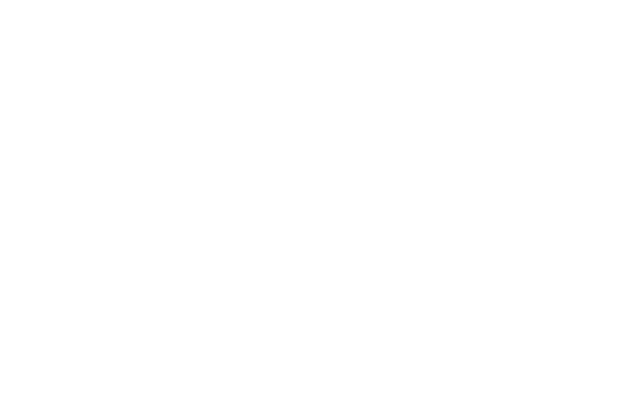
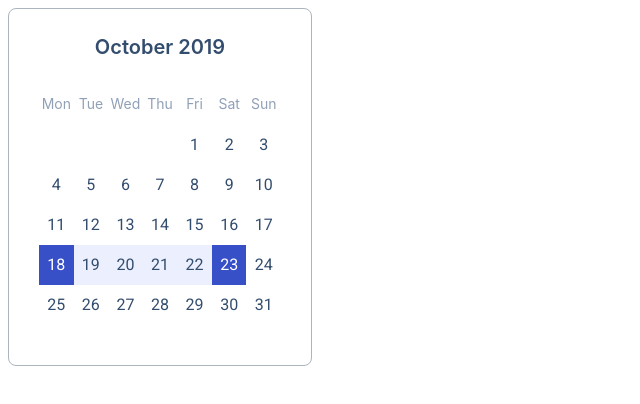
Before and after one commit to js-tasks-ru/htmlcss-20220120_alexander-kuimov, a website: page 05-lection3/03-calendar/index.html in a window 1280 px wide. Shown: the whole page, without its empty margins (0-640 px from the left). Drawn offline with Linux system fonts and the light colour scheme.

Commit message:
Add homework 5-3

```diff
--- a/05-lection3/03-calendar/calendar.css
+++ b/05-lection3/03-calendar/calendar.css
@@ -0,0 +1,57 @@
+.calendar {
+    display: flex;
+    flex-wrap: wrap;
+    max-width: 304px;
+    padding: 26px 30px 40px;
+    border: 1px solid var(--grey-3);
+    box-sizing: border-box;
+    border-radius: 8px;
+}
+
+.calendar__title {
+    display: flex;
+    justify-content: center;
+    width: 100%;
+    font: 600 20px/24px 'Inter', sans-serif;
+    color: var(--grey-7);
+    margin: 0 0 24px;
+}
+
+.calandar__wrapper {
+    position: relative;
+    padding-bottom: 100%;
+    width: 100%;
+}
+
+.calendar__inner {
+    position: absolute;
+    top: 0;
+    left: 0;
+    height: 100%;
+    width: 100%;
+    display: grid;
+    grid-template-columns: repeat(7, 1fr);
+}
+
+.calendar__item {
+    display: flex;
+    align-items: center;
+    justify-content: center;
+    font-weight: 400;
+    font-size: 16px;
+    color: var(--grey-7);
+}
+
+.calendar__item_day {
+    font: 400 14px/20px 'Inter', sans-serif;
+    color: var(--grey-6);
+}
+
+.calendar__item_selected-day {
+    background-color: var(--blue);
+    color: var(--white);
+}
+
+.calendar__item_selected {
+    background-color: var(--light-blue);
+}
--- a/05-lection3/03-calendar/index.html
+++ b/05-lection3/03-calendar/index.html
@@ -7,6 +7,55 @@
         <title>Calendar</title>
     </head>
     <body>
+        <div class="calendar">
+            <div class="calendar__title">October 2019</div>
+            <div class="calandar__wrapper">
+                <div class="calendar__inner">
+                    <span class="calendar__item calendar__item_day">Mon</span>
+                    <span class="calendar__item calendar__item_day">Tue</span>
+                    <span class="calendar__item calendar__item_day">Wed</span>
+                    <span class="calendar__item calendar__item_day">Thu</span>
+                    <span class="calendar__item calendar__item_day">Fri</span>
+                    <span class="calendar__item calendar__item_day">Sat</span>
+                    <span class="calendar__item calendar__item_day">Sun</span>
+                    <span class="calendar__item"></span>
+                    <span class="calendar__item"></span>
+                    <span class="calendar__item"></span>
+                    <span class="calendar__item"></span>
+                    <span class="calendar__item">1</span>
+                    <span class="calendar__item">2</span>
+                    <span class="calendar__item">3</span>
+                    <span class="calendar__item">4</span>
+                    <span class="calendar__item">5</span>
+                    <span class="calendar__item">6</span>
+                    <span class="calendar__item">7</span>
+                    <span class="calendar__item">8</span>
+                    <span class="calendar__item">9</span>
+                    <span class="calendar__item">10</span>
+                    <span class="calendar__item">11</span>
+                    <span class="calendar__item">12</span>
+                    <span class="calendar__item">13</span>
+                    <span class="calendar__item">14</span>
+                    <span class="calendar__item">15</span>
+                    <span class="calendar__item">16</span>
+                    <span class="calendar__item">17</span>
+                    <span class="calendar__item calendar__item_selected-day">18</span>
+                    <span class="calendar__item calendar__item_selected">19</span>
+                    <span class="calendar__item calendar__item_selected">20</span>
+                    <span class="calendar__item calendar__item_selected">21</span>
+                    <span class="calendar__item calendar__item_selected">22</span>
+                    <span class="calendar__item calendar__item_selected-day">23</span>
+                    <span class="calendar__item">24</span>
+                    <span class="calendar__item">25</span>
+                    <span class="calendar__item">26</span>
+                    <span class="calendar__item">27</span>
+                    <span class="calendar__item">28</span>
+                    <span class="calendar__item">29</span>
+                    <span class="calendar__item">30</span>
+                    <span class="calendar__item">31</span>
 
+                </div>
+            </div>
+        </div>
     </body>
 </html>
--- a/assets/css/main.css
+++ b/assets/css/main.css
@@ -8,11 +8,15 @@
     --blue: #374FC7;
     --dark-blue: #4263EB;
     --dark-purple: #5028C6;
+    --light-blue: rgba(160, 177, 245, .2);
     --red: #F03D3E;
     --grey-1: #F8F9FA;
     --grey-2: #DDE2E5;
     --grey-3: #ACB5BD;
     --grey-4: #495057;
+    --grey-5: #F9FAFC;
+    --grey-6: #90A0B7;
+    --grey-7: #334D6E;
 
     --error: var(--red);
     --success: var(--blue);
```
